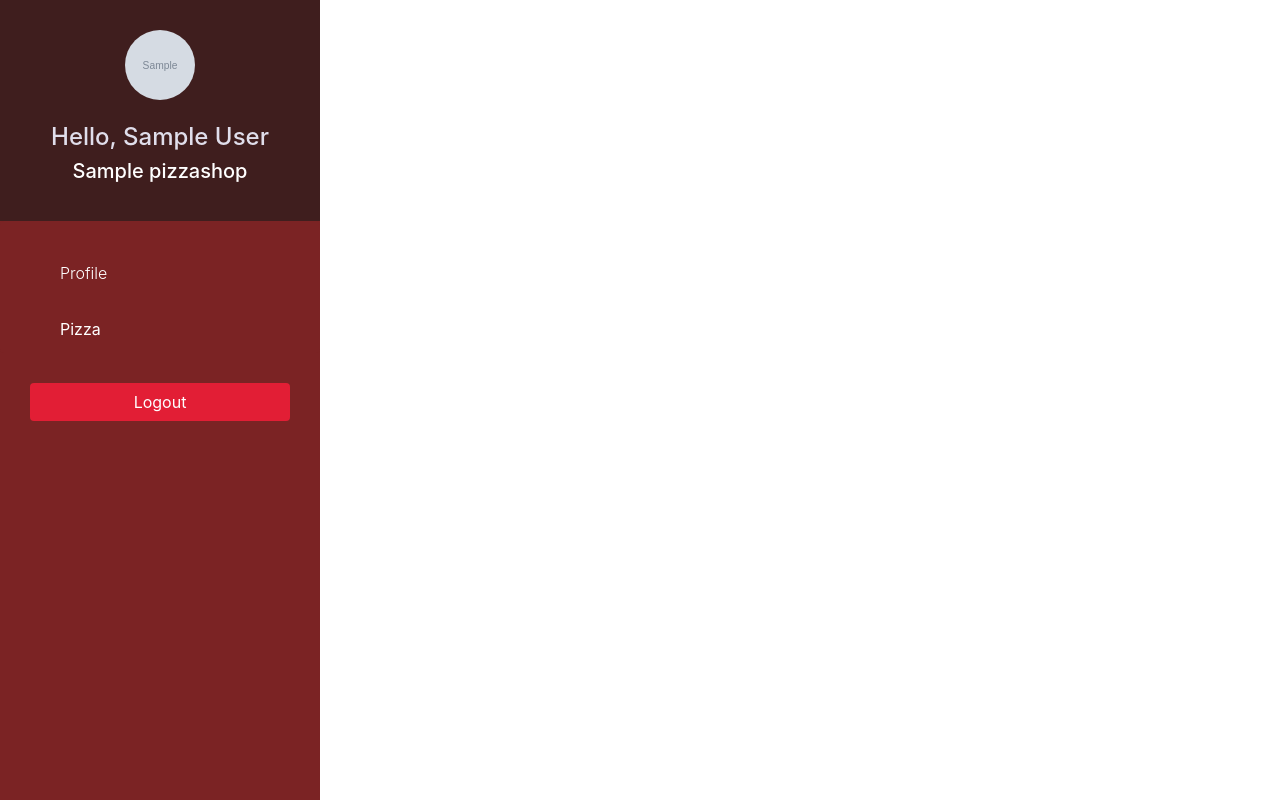
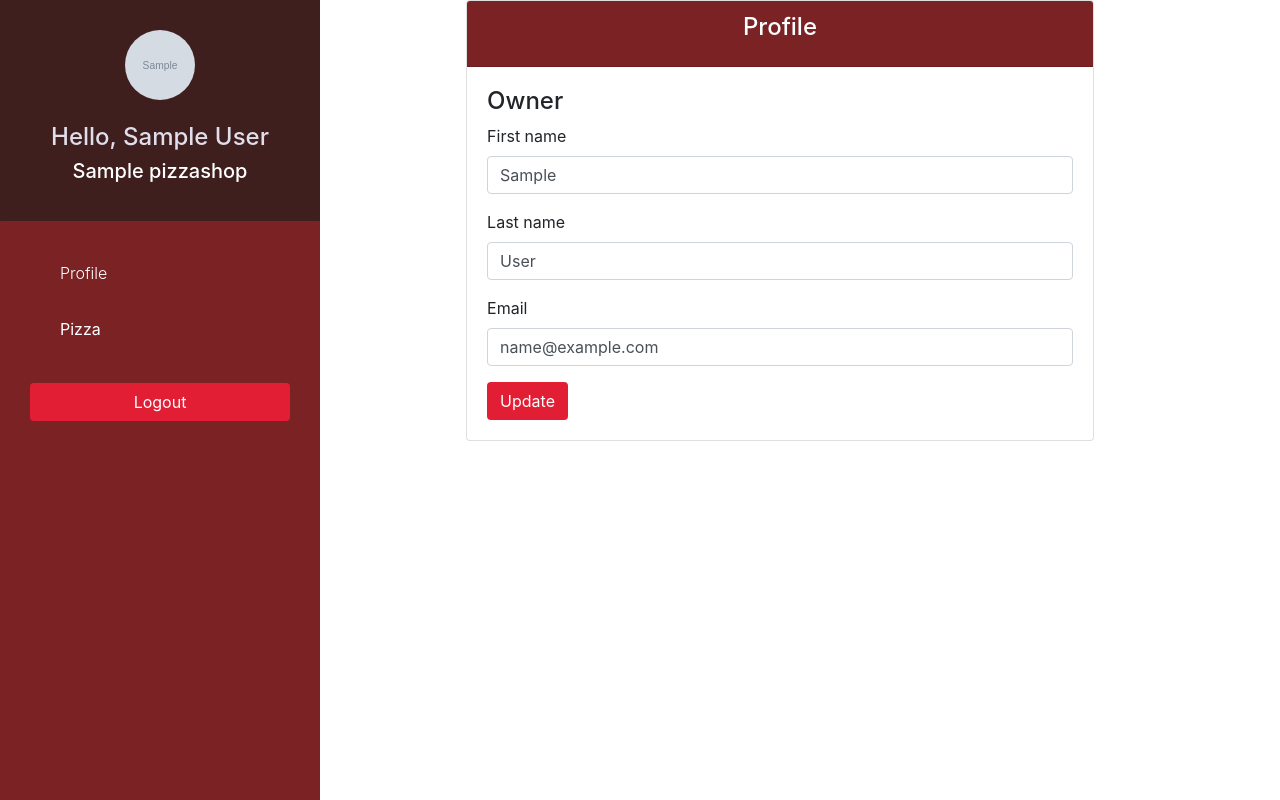
Before and after one commit to sokol69/pizzashop, a Django app: page /pizzashop/account/ in a window 1280 px wide. Run offline with Django 3.2, Linux system fonts and the light colour scheme; a user stored in the database is signed in; tables that the repository leaves empty hold one stand-in row (values such as "Sample post"); grey boxes marked "Sample" are stand-in pictures; some libraries are stand-ins or nearby versions.

Commit message:
Added profile update

```diff
--- a/pizzashopapp/forms.py
+++ b/pizzashopapp/forms.py
@@ -4,7 +4,7 @@ from pizzashopapp.models import PizzaShop
 
 
 class UserForm(forms.ModelForm):
-    username = forms.CharField(max_length=100, required=True)
+    email = forms.CharField(max_length=100, required=True)
     password = forms.CharField(widget=forms.PasswordInput())
 
     class Meta:
@@ -12,6 +12,14 @@ class UserForm(forms.ModelForm):
         fields = ('username', 'password', 'first_name', 'last_name', 'email')
 
 
+class UserFormEdit(forms.ModelForm):
+    email = forms.CharField(max_length=100, required=True)
+
+    class Meta:
+        model = User
+        fields = ('first_name', 'last_name', 'email')
+
+
 class PizzaShopForm(forms.ModelForm):
     class Meta:
         model = PizzaShop
--- a/pizzashopapp/templates/pizzashop/account.html
+++ b/pizzashopapp/templates/pizzashop/account.html
@@ -1,4 +1,4 @@
-{% extends 'pizzashop/base.html' %} {% block sidebar %}
+{% extends 'pizzashop/base.html' %} {% load bootstrap4 %} {% block sidebar %}
 <div class="text-center">
   <img
     class="rounded-circle"
@@ -24,4 +24,20 @@
     >Logout</a
   >
 </div>
-{% endblock %} {% block page %} {% endblock %}
+{% endblock %} {% block page %}
+<div class="offset-lg-5 col-lg-8">
+  <div class="card">
+    <div class="card-header bg-ruby">
+      <h4 class="card-title text-center text-white">Profile</h4>
+    </div>
+    <div class="card-body">
+      <form method="POST" enctype="multipart/form-data">
+        {% csrf_token %}
+        <h4>Owner</h4>
+        {% bootstrap_form user_form %}
+        <button type="submit" class="btn btn-red">Update</button>
+      </form>
+    </div>
+  </div>
+</div>
+{% endblock %}
--- a/pizzashopapp/views.py
+++ b/pizzashopapp/views.py
@@ -1,7 +1,7 @@
 from django.shortcuts import render, redirect
 from django.contrib.auth.decorators import login_required
 
-from pizzashopapp.forms import UserForm, PizzaShopForm
+from pizzashopapp.forms import UserForm, PizzaShopForm, UserFormEdit
 from django.contrib.auth.models import User
 from django.contrib.auth import authenticate, login
 
@@ -12,12 +12,24 @@ def home(request):
 
 @login_required(login_url='/pizzashop/sign-in/')
 def pizzashop_home(request):
-    return render(request, 'pizzashop/home.html', {})
+    return redirect(pizzashop_home)
 
 
 @login_required(login_url='/pizzashop/sign-in/')
 def pizzashop_account(request):
-    return render(request, 'pizzashop/account.html', {})
+    user_form = UserFormEdit(instance=request.user)
+    pizzashop_form = PizzaShopForm(instance=request.user.pizzashop)
+    if request.method == "POST":
+        user_form = UserFormEdit(request.POST, instance=request.user)
+        pizzashop_form = PizzaShopForm(
+            request.POST, request.FILES, instance=request.user.pizzashop)
+        if user_form.is_valid() and pizzashop_form.is_valid():
+            user_form.save()
+            pizzashop_form.save()
+    return render(request, 'pizzashop/account.html', {
+        'user_form': user_form,
+        'pizzashop_form': pizzashop_form
+    })
 
 
 @login_required(login_url='/pizzashop/sign-in/')
```
Also changed, not shown: pizzashopapp/templates/pizzashop/home.html (deleted, +0 -28 lines).
